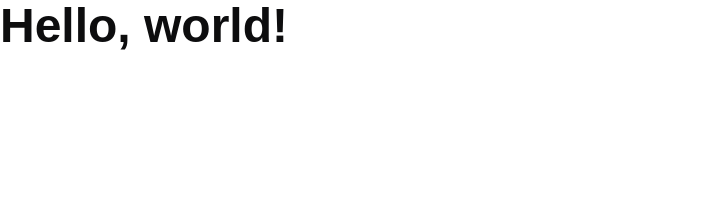
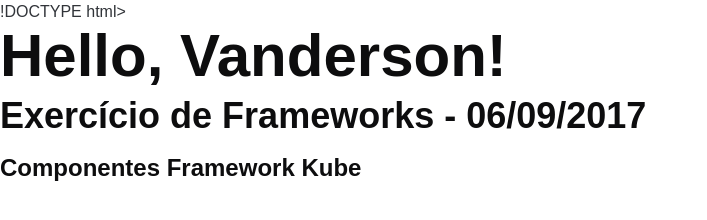
Before and after one commit to FABIO-ADS2/-frameworks-, a website: page index.html in a window 1280 px wide. Shown: the whole page, without its empty margins (0-707 px from the left). Drawn offline with nearby package versions, Linux system fonts and the light colour scheme.

Commit message:
Update index.html

```diff
--- a/index.html
+++ b/index.html
@@ -1,7 +1,7 @@
-<!DOCTYPE html>
+!DOCTYPE html>
 <html>
 <head>
-    <title>Basic Template</title>
+    <title>Exercício Frameworks</title>
 
     <meta charset="utf-8">
     <meta name="viewport" content="width=device-width, initial-scale=1">
@@ -11,7 +11,10 @@
 
 </head>
 <body>
-    <h1>Hello, world!</h1>
+    <h1 class="title">Hello, Vanderson!</h1>
+	<h2>Exercício de Frameworks - 06/09/2017</h2>
+	<h3>Componentes Framework Kube</h3>
+
 
     <!-- Kube JS + jQuery are used for some functionality, but are not required for the basic setup -->
     <script src="https://ajax.googleapis.com/ajax/libs/jquery/2.1.4/jquery.min.js"></script>
```
